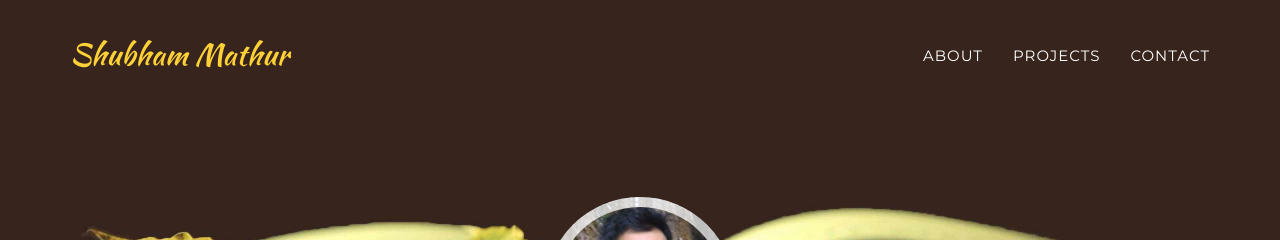
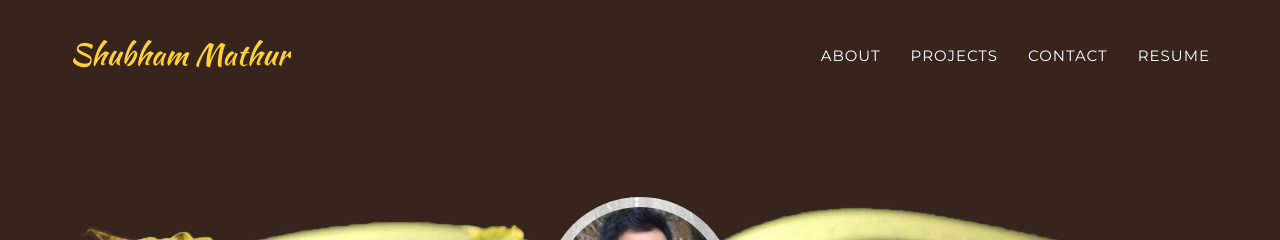
Before and after one commit to googleknight/PersonalWebpage, a Jekyll site: the page built from index.html, in a window 1280 px wide and 900 px high. Shown: the top 240 px of the window. Built offline with Jekyll 4.4.1, drawn with Linux system fonts in a browser that asks for light colours; some web fonts are replaced; a script that is not in the unit is left out.

Commit message:
Resume added

```diff
--- a/_includes/header.html
+++ b/_includes/header.html
@@ -26,6 +26,9 @@
                     </li>
                     <li>
                         <a class="page-scroll" href="#contact">Contact</a>
+                    </li>
+					<li>
+                        <a class="page-scroll" href="{{ "/Resume/Shubham_Mathur.pdf" | prepend: site.baseurl }}">Resume</a>
                     </li>
                 </ul>
 
```
Also changed, not shown: 1 other file.
